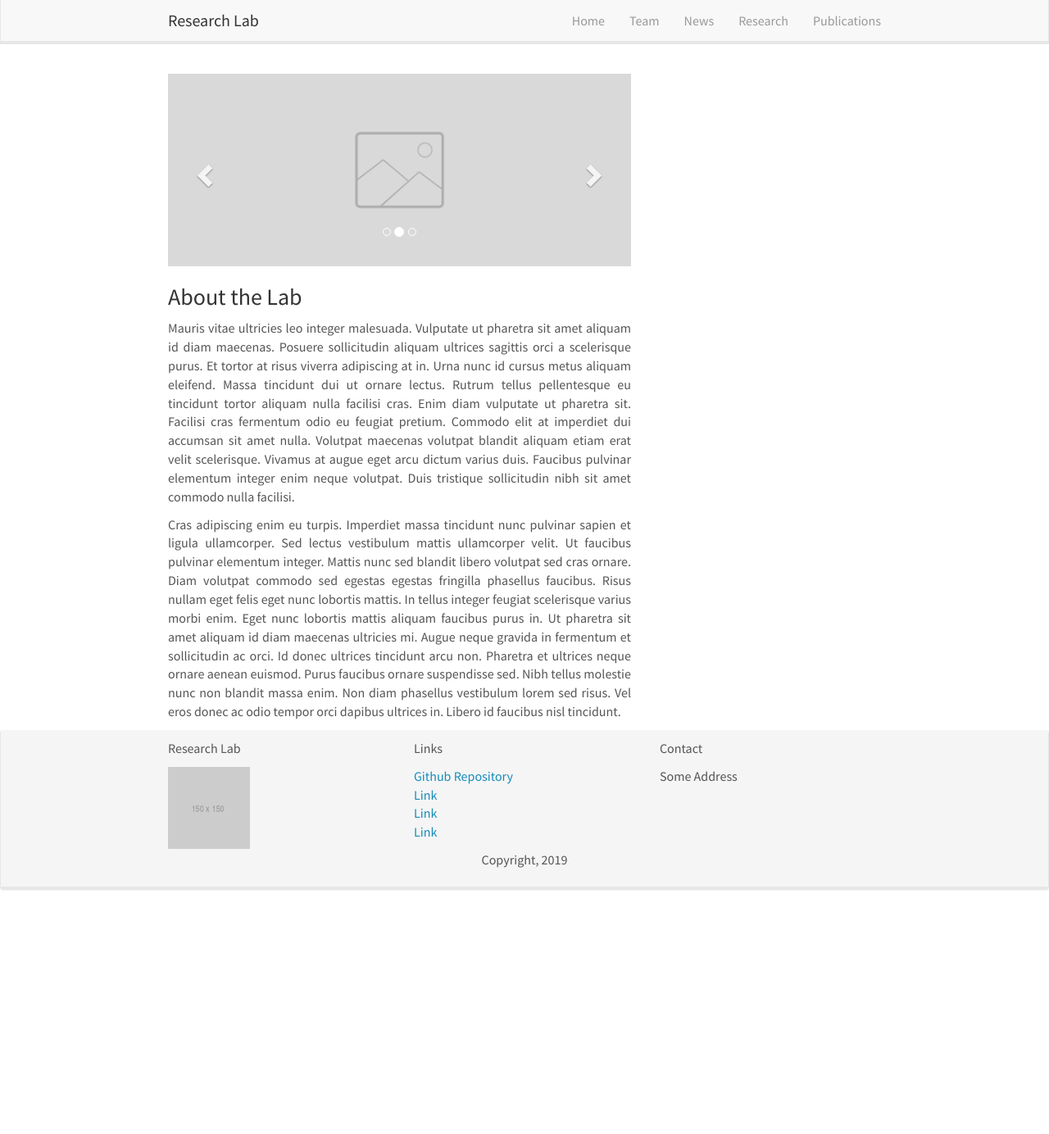
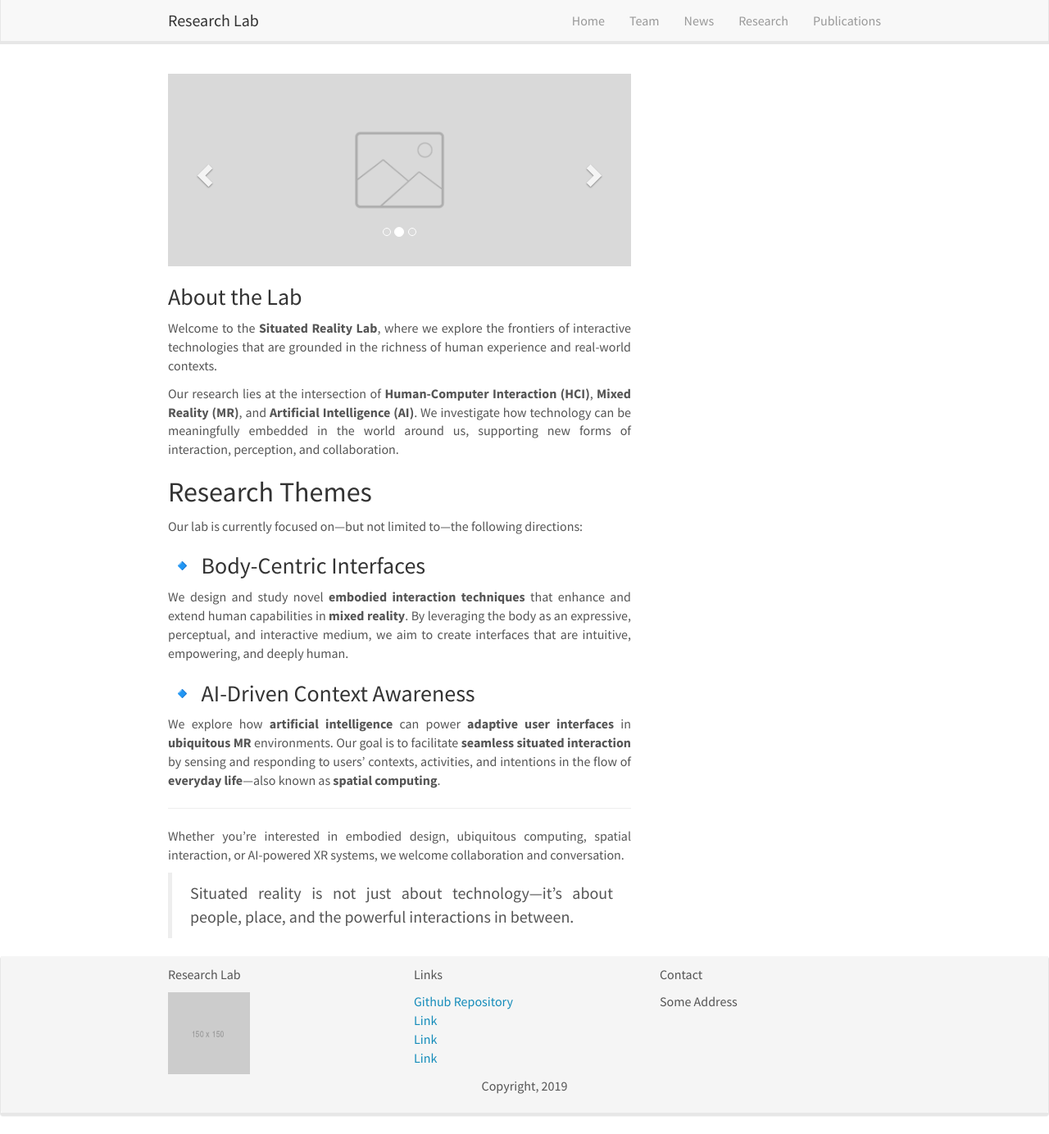
Before and after one commit to Situated-Reality/situated-reality.github.io, a Jekyll site: the page built from _pages/home.md, in a window 1280 px wide and 1384 px high. Shown: the whole window at 82% size. Built offline with Jekyll 4.4.1, drawn with Linux system fonts in a browser that asks for light colours; nearby versions of some CDN libraries; comment, search, counter and statistics services are not loaded.

Commit message:
Update home.md

```diff
--- a/_pages/home.md
+++ b/_pages/home.md
@@ -1,13 +1,29 @@
 ---
 title: "Home"
 layout: homelay
-excerpt: "RT2 Lab at Institut Curie"
+excerpt: "SiRL: Situated Reality Lab"
 sitemap: false
 permalink: /
 ---
 
 ### About the Lab
 
-Mauris vitae ultricies leo integer malesuada. Vulputate ut pharetra sit amet aliquam id diam maecenas. Posuere sollicitudin aliquam ultrices sagittis orci a scelerisque purus. Et tortor at risus viverra adipiscing at in. Urna nunc id cursus metus aliquam eleifend. Massa tincidunt dui ut ornare lectus. Rutrum tellus pellentesque eu tincidunt tortor aliquam nulla facilisi cras. Enim diam vulputate ut pharetra sit. Facilisi cras fermentum odio eu feugiat pretium. Commodo elit at imperdiet dui accumsan sit amet nulla. Volutpat maecenas volutpat blandit aliquam etiam erat velit scelerisque. Vivamus at augue eget arcu dictum varius duis. Faucibus pulvinar elementum integer enim neque volutpat. Duis tristique sollicitudin nibh sit amet commodo nulla facilisi.
+Welcome to the **Situated Reality Lab**, where we explore the frontiers of interactive technologies that are grounded in the richness of human experience and real-world contexts.
 
-Cras adipiscing enim eu turpis. Imperdiet massa tincidunt nunc pulvinar sapien et ligula ullamcorper. Sed lectus vestibulum mattis ullamcorper velit. Ut faucibus pulvinar elementum integer. Mattis nunc sed blandit libero volutpat sed cras ornare. Diam volutpat commodo sed egestas egestas fringilla phasellus faucibus. Risus nullam eget felis eget nunc lobortis mattis. In tellus integer feugiat scelerisque varius morbi enim. Eget nunc lobortis mattis aliquam faucibus purus in. Ut pharetra sit amet aliquam id diam maecenas ultricies mi. Augue neque gravida in fermentum et sollicitudin ac orci. Id donec ultrices tincidunt arcu non. Pharetra et ultrices neque ornare aenean euismod. Purus faucibus ornare suspendisse sed. Nibh tellus molestie nunc non blandit massa enim. Non diam phasellus vestibulum lorem sed risus. Vel eros donec ac odio tempor orci dapibus ultrices in. Libero id faucibus nisl tincidunt.
+Our research lies at the intersection of **Human-Computer Interaction (HCI)**, **Mixed Reality (MR)**, and **Artificial Intelligence (AI)**. We investigate how technology can be meaningfully embedded in the world around us, supporting new forms of interaction, perception, and collaboration.
+
+## Research Themes
+
+Our lab is currently focused on—but not limited to—the following directions:
+
+### 🔹 Body-Centric Interfaces
+We design and study novel **embodied interaction techniques** that enhance and extend human capabilities in **mixed reality**. By leveraging the body as an expressive, perceptual, and interactive medium, we aim to create interfaces that are intuitive, empowering, and deeply human.
+
+### 🔹 AI-Driven Context Awareness
+We explore how **artificial intelligence** can power **adaptive user interfaces** in **ubiquitous MR** environments. Our goal is to facilitate **seamless situated interaction** by sensing and responding to users' contexts, activities, and intentions in the flow of **everyday life**—also known as **spatial computing**.
+
+---
+
+Whether you're interested in embodied design, ubiquitous computing, spatial interaction, or AI-powered XR systems, we welcome collaboration and conversation.
+
+> Situated reality is not just about technology—it's about people, place, and the powerful interactions in between.
```
